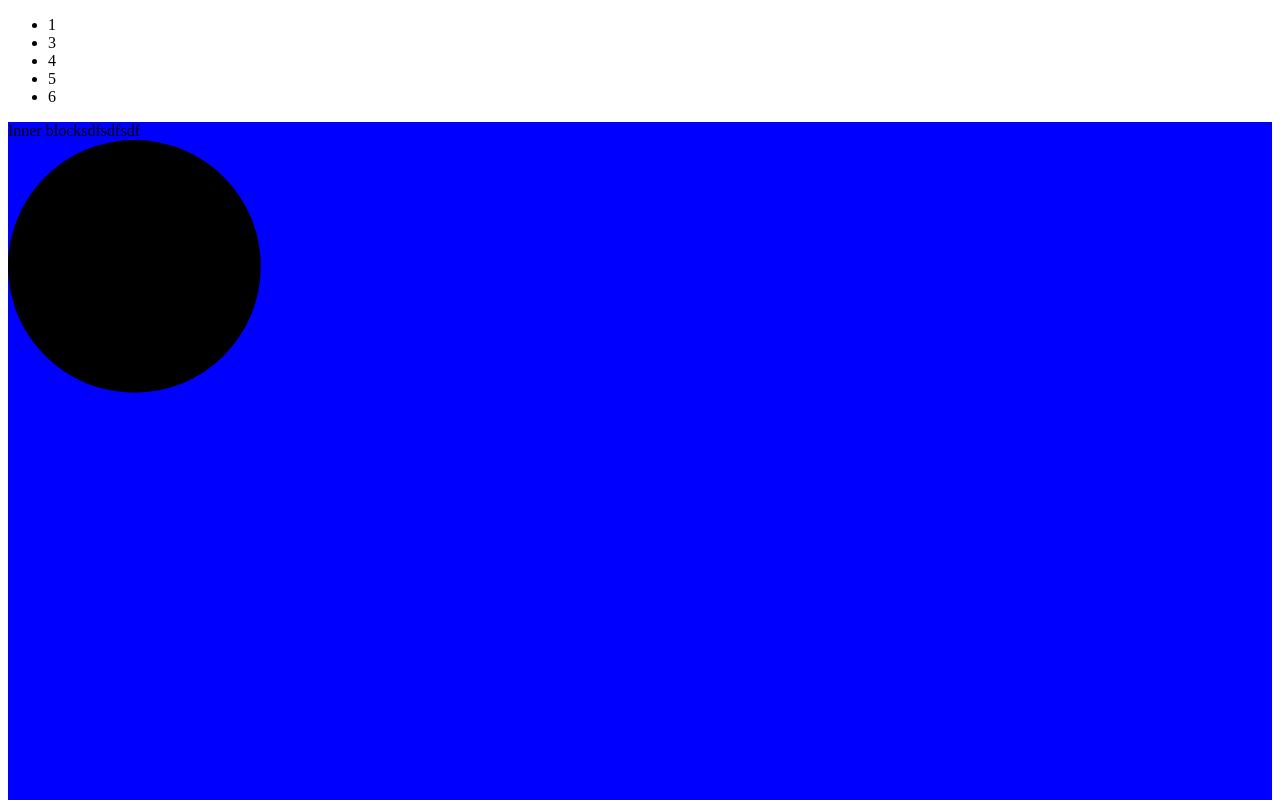
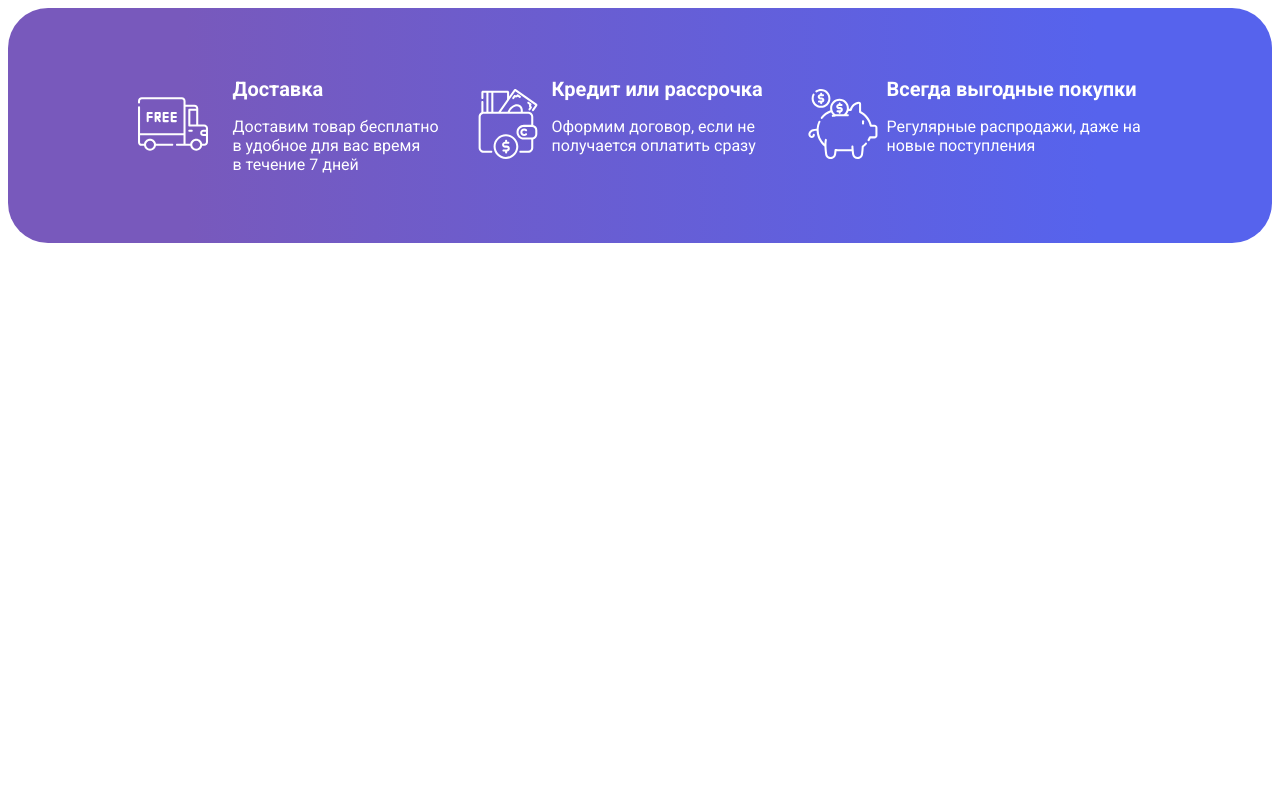
Before and after one commit to MilanaMarchukova/sound, a website built with webpack: page src/index.html in a window 1280 px wide. Shown: the top 800 px of the page. Built offline with nearby package versions, Linux system fonts and the light colour scheme.

Commit message:
Перенесла блок about

```diff
--- /dev/null
+++ b/src/blocks/about/about.html
@@ -0,0 +1,4 @@
+<section class="about">
+    <include src="./blocks/about/about__numbers.html"></include>
+    <include src="./blocks/about/about__icons.html"></include>
+</section>
--- /dev/null
+++ b/src/blocks/about/about__icons.html
@@ -0,0 +1,29 @@
+<div class="about-icons">
+    <div class="about-icons__icon">
+        <div>
+            <img inline src="assets/delivery.svg">
+        </div>
+        <div class="about-icons__text">
+            <h3><b>Доставка</b></h3>
+            <span class="about-icons__description about-icons__short">Доставим товар бесплатно<br>в удобное для вас время<br>в течение 7 дней</span>
+        </div>
+    </div>
+    <div class="about-icons__icon">
+        <div>
+            <img inline src="assets/credit.svg">
+        </div>
+        <div class="about-icons__text">
+            <h3><b>Кредит или рассрочка</b></h3>
+            <span class="about-icons__description">Оформим договор, если не получается оплатить сразу</span>
+        </div>
+    </div>
+    <div class="about-icons__icon">
+        <div>
+            <img inline src="assets/profit.svg">
+        </div>
+        <div class="about-icons__text">
+            <h3><b>Всегда выгодные покупки</b></h3>
+            <span class="about-icons__description">Регулярные распродажи, даже на новые поступления</span>
+        </div>
+    </div>
+</div>
--- a/src/blocks/block.html
+++ /dev/null
@@ -1,9 +0,0 @@
-<div>
-    <span>13</span>
-    <span>13</span>
-    <span>13</span>
-    <span>13</span>
-    <span>13</span>
-    <span>13</span>
-
-</div>
--- a/src/blocks/list.html
+++ /dev/null
@@ -1,7 +0,0 @@
-<ul>
-    <li>1</li>
-    <li>3</li>
-    <li>4</li>
-    <li>5</li>
-    <li>6</li>
-</ul>
--- a/src/index.html
+++ b/src/index.html
@@ -1,16 +1,15 @@
 <!DOCTYPE html>
 <html lang="en">
-  <head>
+
+<head>
     <meta charset="UTF-8" />
     <meta http-equiv="X-UA-Compatible" content="IE=edge" />
     <meta name="viewport" content="width=device-width, initial-scale=1.0" />
     <title>Document</title>
-  </head>
-  <body>
-    <include src="./blocks/list.html"></include>
-    <include src="./inner_block.html"></include>
-    <include src="./inner_block.html"></include>
-    <span>12313</span>
-    <include src="./blocks/block.html"></include>
-  </body>
+</head>
+
+<body>
+    <include src="./blocks/about/about.html"></include>
+</body>
+
 </html>
--- a/src/inner_block.html
+++ /dev/null
@@ -1,4 +0,0 @@
-<div class="test__one">
-    Inner blocksdfsdfsdf
-    <img inline src="assets/test2.svg">
-</div>
--- /dev/null
+++ b/src/styles/about/about.scss
@@ -0,0 +1,27 @@
+.about-icons {
+    background: linear-gradient(89.28deg, #7859BC 14.13%, #5663ED 86.14%);
+    border-radius: 40px;
+    display: flex;
+    justify-content: center;
+    height: 235px;
+    &__icon {
+        display: flex;
+        align-items: center;
+        justify-content: space-between;
+        width: 335px;
+        color: white;
+    }
+    &__description {
+        display: block;
+        max-width: 256px;
+        width: 256px;
+        font-size: 16px;
+        font-family: Roboto;
+    }
+    &__short {
+        width: 240px;
+    }
+    &__text {
+        height: 100px;
+    }
+}
--- /dev/null
+++ b/src/styles/basic.scss
@@ -0,0 +1,9 @@
+h3 {
+    font-family: Roboto;
+    font-style: normal;
+    font-weight: bold;
+    font-size: 20px;
+    line-height: 130%;
+    margin-bottom: 15px;
+    margin-top: 0;
+}
--- a/src/styles/main.scss
+++ b/src/styles/main.scss
@@ -1,5 +1,3 @@
-.test {
-    &__one {
-        background-color: blue;
-    }
-}
+@use 'basic.scss';
+@use './about/about.scss';
+@import url('https://fonts.googleapis.com/css2?family=Roboto:wght@400;700&display=swap');
```
Also changed, not shown: src/assets/credit.svg (added), src/assets/delivery.svg (added), src/assets/profit.svg (added), src/assets/test.svg (deleted), src/assets/test2.svg (deleted), src/blocks/about/about__numbers.html (added).
